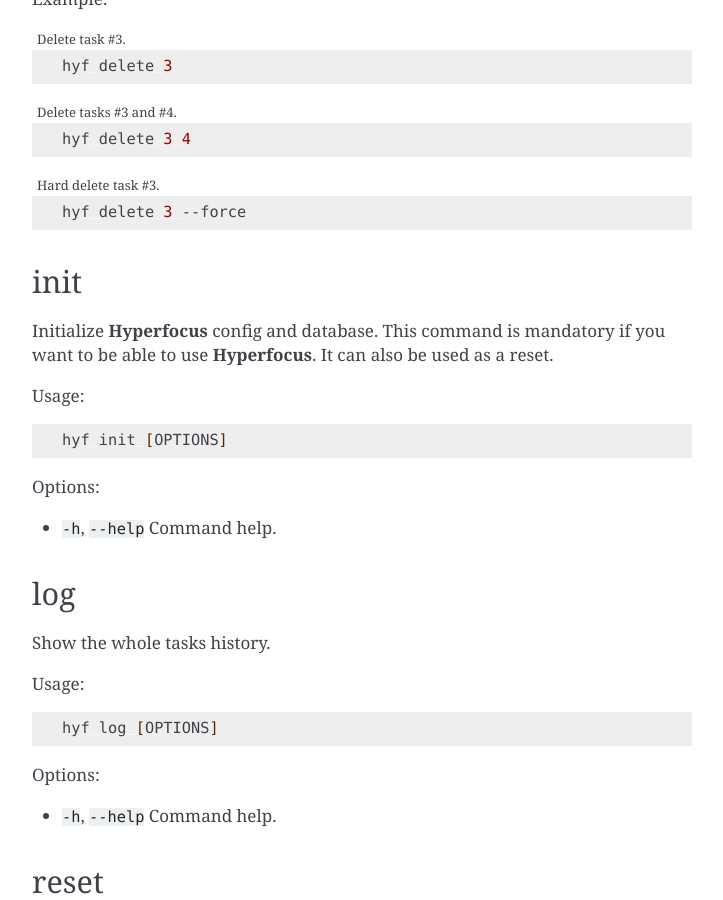
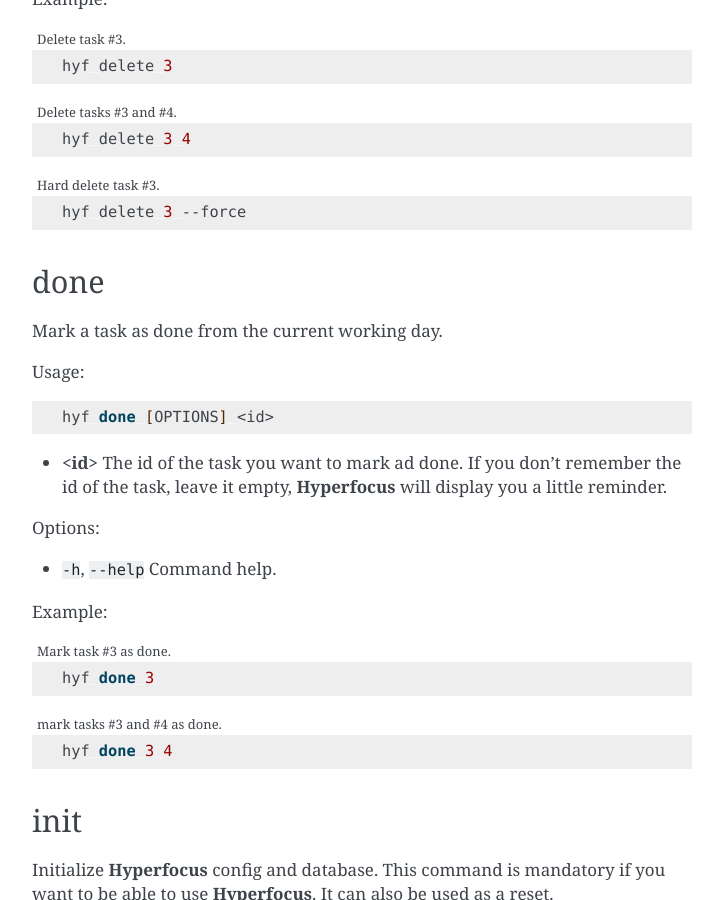
Before and after one commit to u8slvn/hyperfocus, a Sphinx documentation site: the page built from docs/source/commands.rst, in a window 1280 px wide and 900 px high, scrolled down 2536 px. Shown: the whole window, without its empty margins (388-1111 px from the left). Built offline with Sphinx 7.4.7, drawn with Linux system fonts in a browser that asks for light colours.

Commit message:
docs: add missing 'done' command to documentation

```diff
--- a/docs/source/commands.rst
+++ b/docs/source/commands.rst
@@ -136,6 +136,35 @@
     :caption: Hard delete task #3.
 
     hyf delete 3 --force
+
+done
+----
+
+Mark a task as done from the current working day.
+
+Usage:
+
+.. code-block:: bash
+
+    hyf done [OPTIONS] <id>
+
+- **<id>** The id of the task you want to mark ad done. If you don't remember the id of the task, leave it empty, **Hyperfocus** will display you a little reminder.
+
+Options:
+
+- ``-h``, ``--help`` Command help.
+
+Example:
+
+.. code-block:: bash
+    :caption: Mark task #3 as done.
+
+    hyf done 3
+
+.. code-block:: bash
+    :caption: mark tasks #3 and #4 as done.
+
+    hyf done 3 4
 
 init
 ----
```
